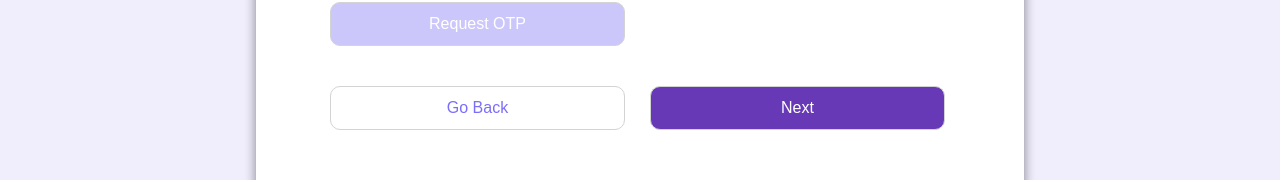
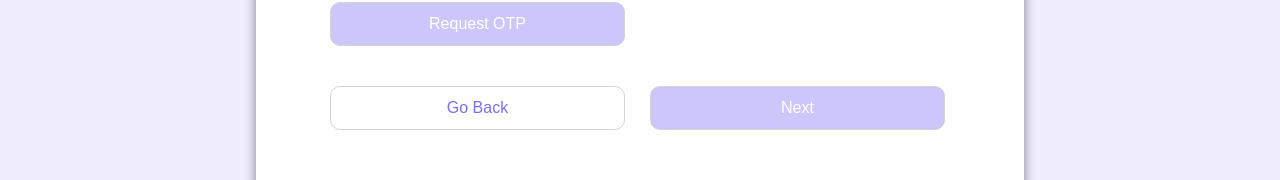
Before and after one commit to divitkalathil/startup-dwaar-1, a React (Create React App) app: page /signup/1 in a window 1280 px wide. Shown: the part 756-936 px from the top of the page. Built offline with nearby package versions, Linux system fonts and the light colour scheme.

Commit message:
Update FounderDetails.js

```diff
--- a/src/components/Screens/SignupPages/FounderDetails.js
+++ b/src/components/Screens/SignupPages/FounderDetails.js
@@ -18,6 +18,7 @@ const FounderDetails = ({ setPage, personalState, personalDispatch }) => {
     personalDispatch({ type: target, payload: e.target.value });
   };
 
+  //validates if all the fields are filled and OTP is also submitted
   const validateForm = () => {
     let filterData = [];
     filterData = Object.keys(personalState).filter((key) => {
@@ -26,7 +27,7 @@ const FounderDetails = ({ setPage, personalState, personalDispatch }) => {
 
     console.log(filterData);
 
-    if (filterData.length === 0) {
+    if (filterData.length === 0 && OTP.length === 4) {
       return true;
     } else {
       return false;
@@ -73,7 +74,7 @@ const FounderDetails = ({ setPage, personalState, personalDispatch }) => {
           <span className="fg-danger"> *</span>
         </label>
         <input
-          value={personalState.emailID}
+          value={personalState.emailId}
           type={"email"}
           name="email-id"
           id="email-id"
@@ -218,7 +219,6 @@ const FounderDetails = ({ setPage, personalState, personalDispatch }) => {
           // secure
           placeholder={[0, 0, 0, 0]}
         />
-        {/* <ResendOTP onResendClick={() => console.log("Resend clicked")} /> */}
       </div>
 
       <div className="form-item">
@@ -234,16 +234,16 @@ const FounderDetails = ({ setPage, personalState, personalDispatch }) => {
       </div>
       <div className="form-item">
         <input
+          disabled={!validateForm()}
           type={"submit"}
           name="submit-btn"
           id="submit-btns"
-          className="input-field btn-bg-primary fg-white"
+          className={`input-field ${
+            validateForm() ? "btn-bg-primary" : "btn-primary"
+          } fg-white`}
           value={"Next"}
-          // onSubmit={(e) => e.preventDefault()}
           onClick={() => {
-            validateForm()
-              ? setPage((prev) => prev + 1)
-              : alert("Please Fill all the mandatory fields");
+            setPage((prev) => prev + 1);
           }}
           required
         />
```
